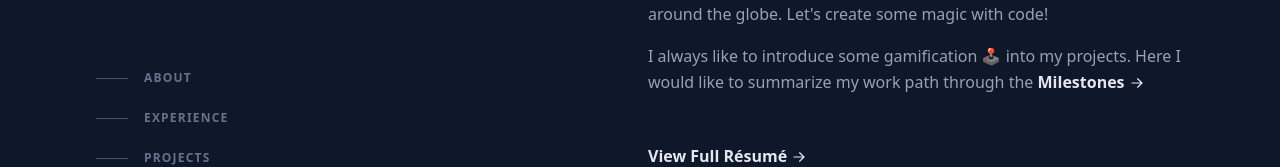
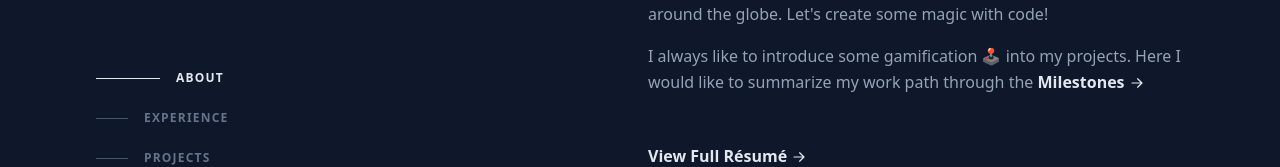
Before and after one commit to lorenzopalaia/lorenzopalaia.com, a Next.js app: page / in a window 1280 px wide. Shown: the part 282-449 px from the top of the page. Built offline with nearby package versions, Linux system fonts and the light colour scheme; no server answers.

Commit message:
feat: useNavigation

```diff
--- a/components/Navigation.tsx
+++ b/components/Navigation.tsx
@@ -4,18 +4,14 @@ import config from "@/config";
 import useNavigation from "@/hooks/useNavigation";
 
 const Navigation = () => {
-    // TODO: useNavigation hook to handle the active section when scrolling
-    const { activeSection, handleScroll } = useNavigation();
+  const activeSection = useNavigation();
 
   return (
     <nav className="nav hidden lg:block" aria-label="In-page jump links">
       <ul className="mt-16 w-max">
         {config.navigation.map((section) => {
           return (
-                        <li
-                            key={section.id}
-                            onClick={() => handleScroll(section.id)}
-                        >
+            <li key={section.id}>
               <a
                 className="group flex items-center py-3"
                 href={`#${section.id}`}
--- a/hooks/useNavigation.ts
+++ b/hooks/useNavigation.ts
@@ -1,55 +1,50 @@
-import { useEffect, useRef, useState } from "react";
+import { useState, useEffect } from "react";
 
-const offset = 32;
+const useNavigation = (offset = 96) => {
+  // Offset predefinito di 6rem (96px)
+  const [scrollCoordinates, setScrollCoordinates] = useState({ x: 0, y: 0 });
+  const [activeSection, setActiveSection] = useState(null);
 
-const useNavigation = () => {
-    const [activeSection, setActiveSection] = useState<any>(null);
-    const scrollHandlerRef = useRef<any>(null);
+  useEffect(() => {
+    const handleScroll = () => {
+      const newScrollCoordinates = {
+        x: window.scrollX,
+        y: window.scrollY + offset, // Aggiungiamo l'offset per riconoscere la sezione attiva
+      };
+      setScrollCoordinates(newScrollCoordinates);
 
-    useEffect(() => {
-        // Add event listener on component mount
-        scrollHandlerRef.current = () => {
-            const scrollPosition = window.scrollY;
-            const sections = document.querySelectorAll(".section");
+      // Determina la sezione corrente in base alla posizione dello scroll
+      const sections = document.querySelectorAll("section"); // Seleziona tutte le sezioni
+      let foundSection = null;
 
-            sections.forEach((section: any) => {
-                const sectionTop = section.offsetTop - offset;
-                const sectionBottom = sectionTop + section.offsetHeight;
-                if (
-                    scrollPosition >= sectionTop &&
-                    scrollPosition < sectionBottom
-                ) {
-                    setActiveSection(section.id);
-                }
-            });
-        };
+      sections.forEach((section) => {
+        const sectionTop = section.offsetTop;
+        const sectionBottom = sectionTop + section.offsetHeight;
 
-        window.addEventListener("scroll", scrollHandlerRef.current);
+        // Verifica se la posizione dello scroll è all'interno della sezione considerando l'offset
+        if (
+          newScrollCoordinates.y >= sectionTop &&
+          newScrollCoordinates.y < sectionBottom
+        ) {
+          foundSection = section.id;
+        }
+      });
 
-        // Scroll to top on initial render
-        window.scrollTo({ top: 0 });
-
-        // Cleanup function for removing event listener on component unmount
-        return () => {
-            window.removeEventListener("scroll", scrollHandlerRef.current);
-        };
-    }, []);
-
-    const scrollToSection = (sectionId: string) => {
-        const section = document.getElementById(sectionId);
-        if (section) {
-            const scrollTo = section.offsetTop - offset;
-            window.scrollTo({ top: scrollTo });
-            // window.history.pushState(null, null, `#${sectionId}`); // Update URL hash
-        }
+      if (foundSection) {
+        setActiveSection(foundSection);
+      }
     };
 
-    const handleScroll = (sectionId: string) => {
-        scrollToSection(sectionId);
-        setActiveSection(sectionId);
+    // Aggiungiamo un listener per l'evento di scroll quando il componente viene montato
+    window.addEventListener("scroll", handleScroll);
+
+    // Pulizia dell'event listener quando il componente viene smontato
+    return () => {
+      window.removeEventListener("scroll", handleScroll);
     };
+  }, [offset]); // Aggiungiamo l'offset come dipendenza per ricalcolare l'effetto quando cambia
 
-    return { activeSection, handleScroll };
+  return activeSection;
 };
 
 export default useNavigation;
```
Lines whose indentation alone changed are shown as unchanged.
